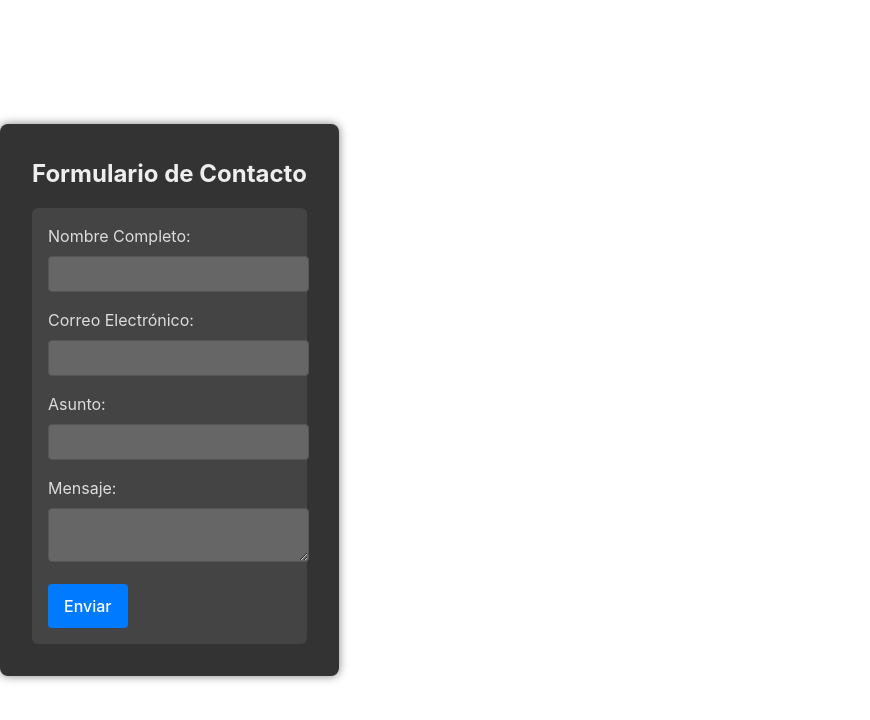
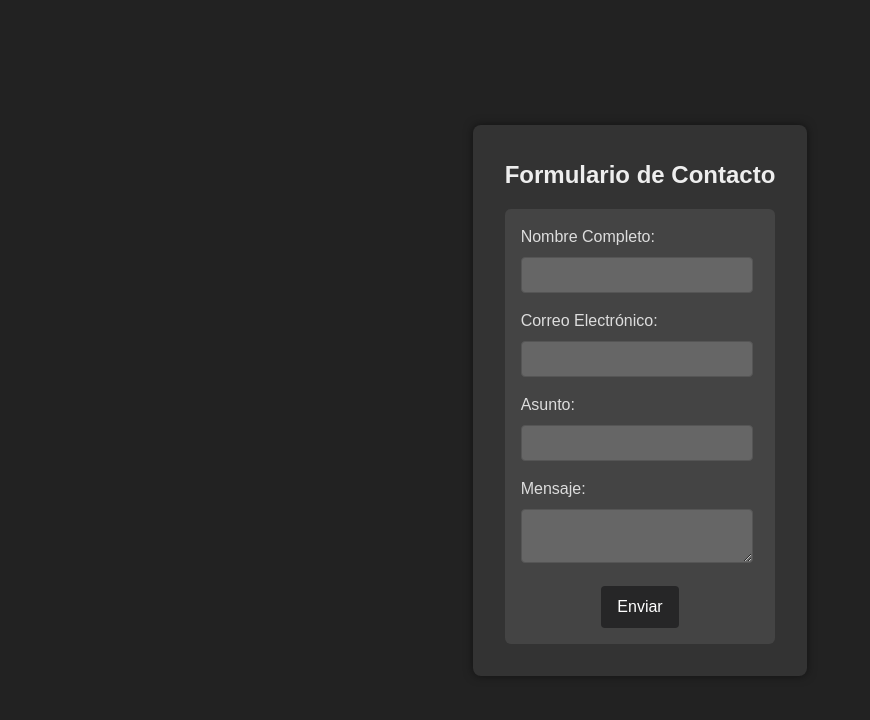
Before and after one commit to DuceHerrera07/Formulario, a React (Vite) app in the folder my-react-app/: page / in a window 1280 px wide. Shown: the top 720 px of the page, without its empty margins (0-870 px from the left). Built offline with nearby package versions, Linux system fonts and the light colour scheme.

Commit message:
agregar más estilos para centrar

```diff
--- a/my-react-app/src/App.css
+++ b/my-react-app/src/App.css
@@ -1,4 +1,15 @@
 /* Estilos generales para el contenedor principal del formulario */
+body {
+  display: flex;
+  justify-content: center; /* Centra horizontalmente el contenido del body */
+  align-items: center; /* Centra verticalmente el contenido del body */
+  min-height: 100vh; /* Asegura que el body ocupe al menos toda la altura de la ventana */
+  background-color: #222; /* Color de fondo oscuro para el cuerpo */
+  color: #eee; /* Color de texto claro para el cuerpo */
+  font-family: Arial, sans-serif; /* Fuente del texto */
+  margin: 0; /* Elimina el margen predeterminado del cuerpo */
+}
+
 .App.dark-theme {
   max-width: 600px; /* Ancho máximo del formulario */
   margin: 0 auto; /* Centrar el formulario horizontalmente */
@@ -8,6 +19,7 @@
   border-radius: 8px; /* Bordes redondeados */
   box-shadow: 0 0 10px rgba(0, 0, 0, 0.5); /* Sombra más oscura */
 }
+
 
 /* Estilos para el encabezado del formulario en tema dark */
 .App.dark-theme .dark-header {
@@ -38,7 +50,7 @@
 /* Estilos para los inputs y textarea en tema dark */
 .App.dark-theme .dark-input,
 .App.dark-theme .dark-textarea {
-  width: 100%; /* Ancho completo del contenedor */
+  width: 90%; /* Ancho completo del contenedor */
   padding: 0.5rem; /* Relleno interno */
   font-size: 1rem; /* Tamaño de fuente */
   border: 1px solid #555; /* Borde delgada de color gris oscuro */
@@ -55,13 +67,16 @@
 
 /* Estilos para el botón de envío en tema dark */
 .App.dark-theme .dark-button {
-  background-color: #007bff; /* Color de fondo azul */
+  background-color: #262627; /* Color de fondo azul */
   color: white; /* Color de texto blanco */
   padding: 0.75rem 1rem; /* Relleno interno */
   border: none; /* Sin borde */
   border-radius: 4px; /* Bordes redondeados */
   cursor: pointer; /* Cambiar el cursor a puntero al pasar sobre el botón */
   font-size: 1rem; /* Tamaño de fuente */
+  display: block; /* Convertir el botón en un bloque */
+  margin: 0 auto; /* Centrar horizontalmente el botón */
+
 }
 
 /* Estilos para el mensaje de éxito en tema dark */
```
